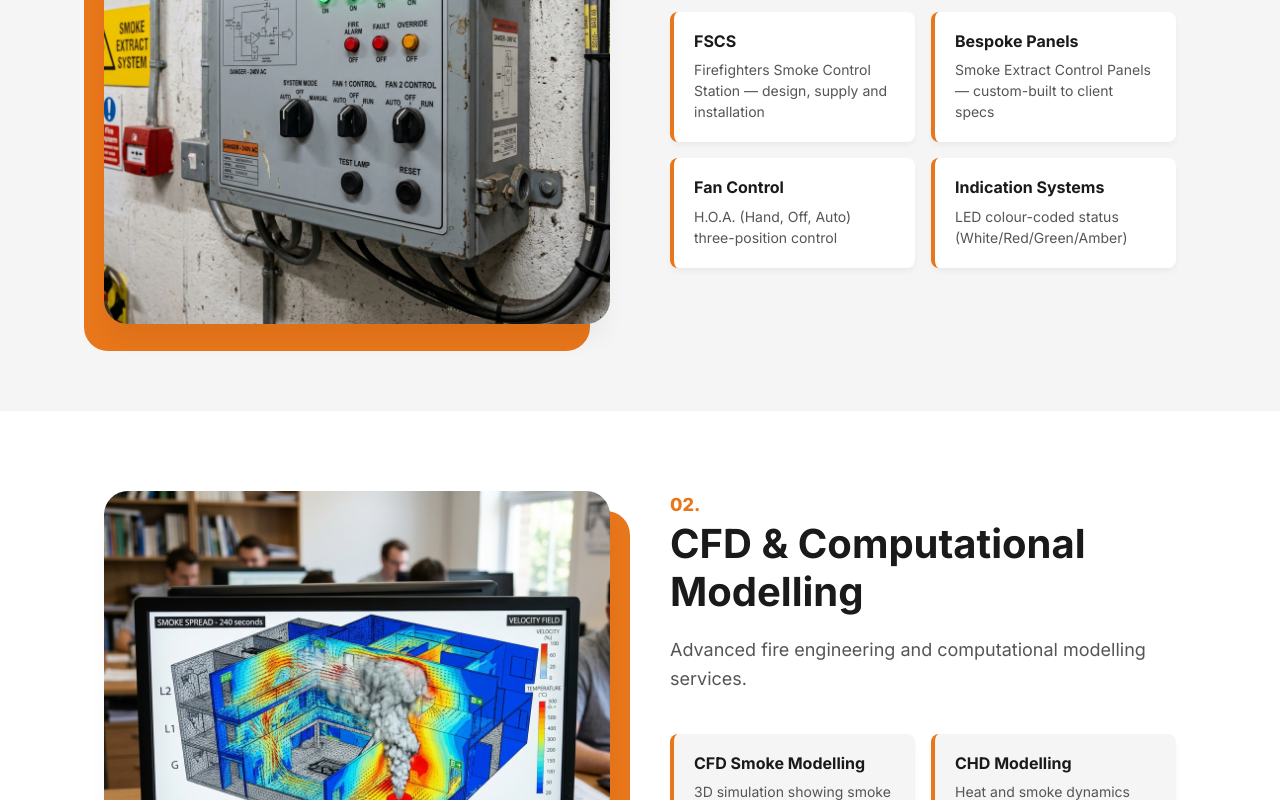
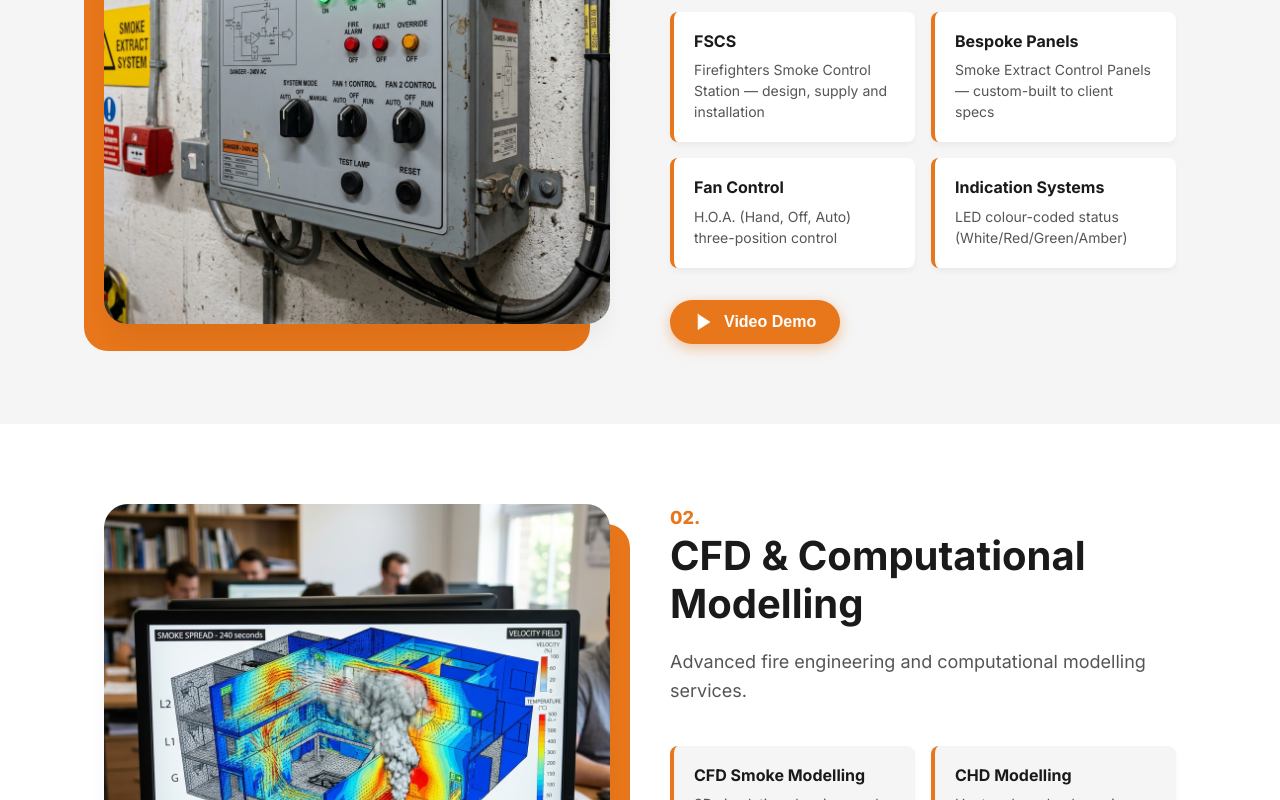
Before and after one commit to Shaazomar/SmokDefense, a React app: page /services in a window 1280 px wide. Shown: the part 611-1411 px from the top of the page. Built offline with nearby package versions, Linux system fonts and the light colour scheme; the HTML template or start-up script is replaced by a standard one.

Commit message:
feat: added video demo modal for smoke control services

```diff
--- a/src/pages/Services.jsx
+++ b/src/pages/Services.jsx
@@ -1,7 +1,9 @@
-import React from 'react';
-import { motion } from 'framer-motion';
+import React, { useState } from 'react';
+import { motion, AnimatePresence } from 'framer-motion';
 
 const Services = () => {
+  const [activeVideo, setActiveVideo] = useState(null);
+
   const categories = [
     {
       id: 'smoke',
@@ -148,11 +150,89 @@ const Services = () => {
                     </div>
                   ))}
                 </div>
+
+                {cat.id === 'smoke' && (
+                  <div style={{ marginTop: '32px' }}>
+                    <button
+                      onClick={() => setActiveVideo('/videos/demo.mp4')}
+                      style={{
+                        padding: '12px 24px',
+                        backgroundColor: 'var(--primary-orange)',
+                        color: 'var(--white)',
+                        border: 'none',
+                        borderRadius: 'var(--border-radius-pill)',
+                        cursor: 'pointer',
+                        fontWeight: 600,
+                        fontSize: '16px',
+                        display: 'inline-flex',
+                        alignItems: 'center',
+                        gap: '10px',
+                        boxShadow: '0 4px 14px rgba(232, 118, 26, 0.4)',
+                        transition: 'transform 0.2s',
+                      }}
+                      onMouseEnter={(e) => e.currentTarget.style.transform = 'translateY(-2px)'}
+                      onMouseLeave={(e) => e.currentTarget.style.transform = 'translateY(0)'}
+                    >
+                      <svg width="20" height="20" viewBox="0 0 24 24" fill="currentColor" stroke="currentColor" strokeWidth="1" strokeLinecap="round" strokeLinejoin="round">
+                        <polygon points="5 3 19 12 5 21 5 3"></polygon>
+                      </svg>
+                      Video Demo
+                    </button>
+                  </div>
+                )}
               </div>
             </div>
           </div>
         </section>
       ))}
+
+      <AnimatePresence>
+        {activeVideo && (
+          <motion.div
+            initial={{ opacity: 0 }}
+            animate={{ opacity: 1 }}
+            exit={{ opacity: 0 }}
+            style={{
+              position: 'fixed', inset: 0, zIndex: 100,
+              backgroundColor: 'rgba(0,0,0,0.85)',
+              display: 'flex', alignItems: 'center', justifyContent: 'center',
+              padding: '20px', backdropFilter: 'blur(5px)'
+            }}
+            onClick={() => setActiveVideo(null)}
+          >
+            <motion.div
+              initial={{ scale: 0.9, opacity: 0 }}
+              animate={{ scale: 1, opacity: 1 }}
+              exit={{ scale: 0.9, opacity: 0 }}
+              transition={{ type: 'spring', damping: 25, stiffness: 300 }}
+              style={{ position: 'relative', width: '100%', maxWidth: '1000px', backgroundColor: '#000', borderRadius: '12px', overflow: 'hidden', boxShadow: '0 25px 50px -12px rgba(0, 0, 0, 0.5)' }}
+              onClick={(e) => e.stopPropagation()}
+            >
+              <button
+                onClick={() => setActiveVideo(null)}
+                style={{
+                  position: 'absolute', top: '16px', right: '16px',
+                  background: 'rgba(255,255,255,0.2)', color: 'white',
+                  border: 'none', borderRadius: '50%', width: '40px', height: '40px',
+                  cursor: 'pointer', zIndex: 10, display: 'flex', alignItems: 'center',
+                  justifyContent: 'center', fontSize: '20px', backdropFilter: 'blur(4px)'
+                }}
+              >
+                ✕
+              </button>
+              {/* Added a 16:9 aspect ratio container */}
+              <div style={{ position: 'relative', paddingTop: '56.25%' }}>
+                <video
+                  src={activeVideo}
+                  controls
+                  autoPlay
+                  style={{ position: 'absolute', top: 0, left: 0, width: '100%', height: '100%' }}
+                />
+              </div>
+            </motion.div>
+          </motion.div>
+        )}
+      </AnimatePresence>
 
       <style>{`
         @media (max-width: 900px) {
```
Also changed, not shown: 1 other file (tests, documents, lock files or other folders).
